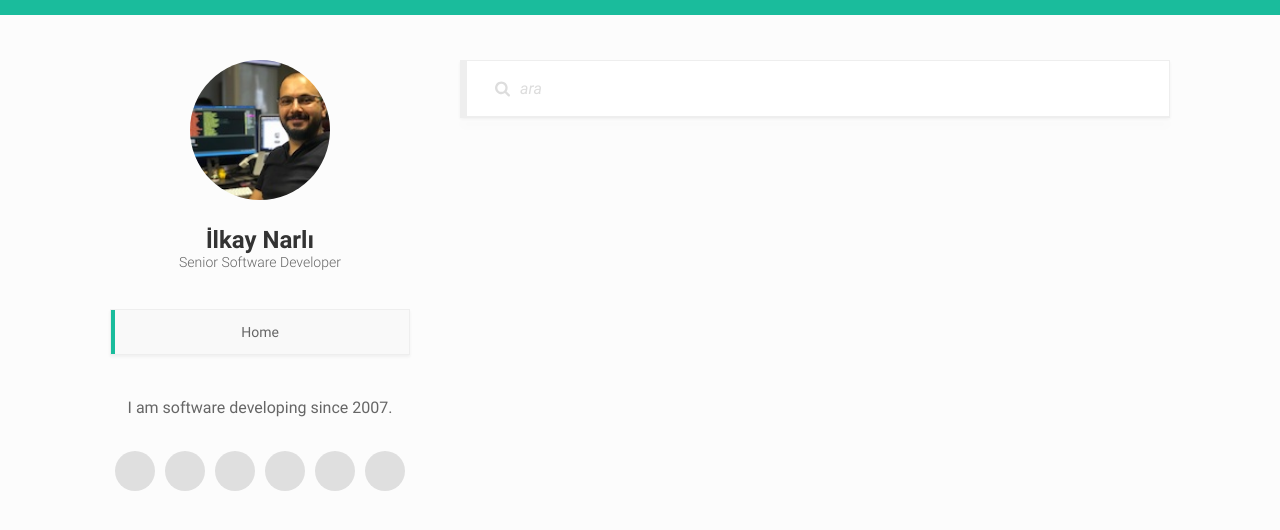
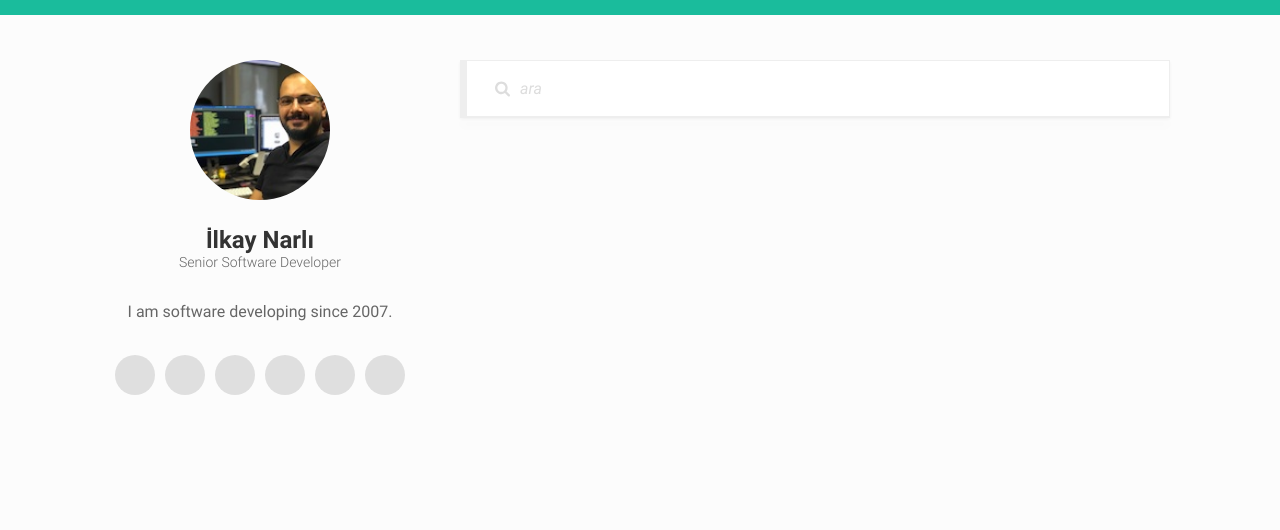
Before and after one commit to inarli/inarli.github.io, a Jekyll site: the page built from index.html, in a window 1280 px wide. Shown: the top 530 px of the page. Built offline with Jekyll 4.4.1, drawn with Linux system fonts in a browser that asks for light colours.

Commit message:
Update _config.yml

```diff
--- a/_config.yml
+++ b/_config.yml
@@ -43,7 +43,7 @@ show_tags: 1
 show_email: 1
 show_rss: 1
 show_comments: 1
-show_menu: 1
+show_menu: 0
 fixed_sidebar: 1
 
 # Defaults
```
